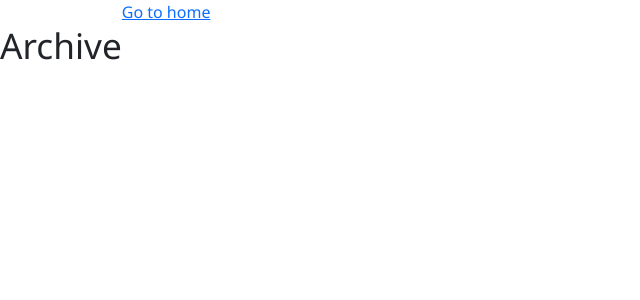
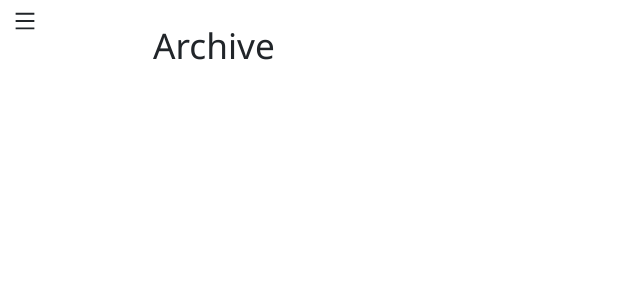
Before and after one commit to Leia0rgana/trading-management-system-ui, a React (Create React App) app: page /archive in a window 1280 px wide. Shown: the top 300 px of the page, without its empty margins (0-640 px from the left). Built offline with nearby package versions, Linux system fonts and the light colour scheme.

Commit message:
routing modifications

```diff
--- a/src/App.css
+++ b/src/App.css
@@ -1,5 +1,11 @@
 .App {
   display: flex;
+  align-items: flex-start;
+}
+.main-content {
+  text-align: center;
+  width: 80%;
+  margin: 0 auto;
 }
 
 h1 {
--- a/src/App.js
+++ b/src/App.js
@@ -2,15 +2,19 @@ import './App.css'
 import { BrowserRouter, Routes, Route } from 'react-router-dom'
 import Home from './components/Home'
 import Archive from './components/Archive'
+import MainLayout from './layouts/MainLayout'
+import PageNotFound from './components/PageNotFound'
 
 export default function App() {
   return (
     <BrowserRouter>
       <div className="App">
         <Routes>
-          <Route path="/" element={<Home />} />
-          <Route path="/archive" element={<Archive />} />
-          <Route path="*" element={<h1>Page not found</h1>} />
+          <Route path="/" element={<MainLayout />}>
+            <Route index element={<Home />} />
+            <Route path="archive" element={<Archive />} />
+          </Route>
+          <Route path="*" element={<PageNotFound />} />
         </Routes>
       </div>
     </BrowserRouter>
--- a/src/components/Archive.js
+++ b/src/components/Archive.js
@@ -1,11 +1,7 @@
-import { Link } from 'react-router-dom'
-
 export default function Archive() {
   return (
-    <>
+    <div className="main-content">
       <h1>Archive</h1>
-      <Link to="/">Go to home</Link>{' '}
-      {/*the way we can get to another page without reloading current page*/}
-    </>
+    </div>
   )
 }
--- a/src/components/Home.js
+++ b/src/components/Home.js
@@ -5,16 +5,11 @@ import OpenedDealList from './Deals/OpenedDealList'
 import { useState, useEffect } from 'react'
 import axios from 'axios'
 import { baseURL } from './Deals/ClosedDealList'
-import Sidebar from './UI/Sidebar'
-import { AiOutlineMenu } from 'react-icons/ai'
-import { IconContext } from 'react-icons'
-import { Button } from 'react-bootstrap'
 
 export default function Home() {
   const [clickedDealNames, setClickedDealNames] = useState([])
   const [buttonStyle, setButtonStyle] = useState('light')
   const [openedDeals, setOpenedDeals] = useState([])
-  const [sidebarExpanded, setSidebarExpanded] = useState(false)
 
   useEffect(() => {
     async function fetchData() {
@@ -39,20 +34,7 @@ export default function Home() {
   }
 
   return (
-    <>
-      <div>
-        {/* z-index*/}
-        <IconContext.Provider value={{ color: '#212529', size: '1.5rem' }}>
-          <Button
-            variant="custom"
-            onClick={() => setSidebarExpanded(!sidebarExpanded)}
-          >
-            <AiOutlineMenu />
-          </Button>
-        </IconContext.Provider>
-        <Sidebar sidebarExpanded={sidebarExpanded} />
-      </div>
-      <div className={styles.mainContent}>
+    <div className="main-content">
       <h1>Фьючерсы</h1>
       <DealNamesList
         clickedDealNames={clickedDealNames}
@@ -74,6 +56,5 @@ export default function Home() {
         </div>
       )}
     </div>
-    </>
   )
 }
--- a/src/components/Home.module.css
+++ b/src/components/Home.module.css
@@ -1,9 +1,3 @@
-.mainContent {
-  text-align: center;
-  width: 80%;
-  margin: 0 auto;
-}
-
 .deals {
   display: flex;
   justify-content: space-between;
--- /dev/null
+++ b/src/components/PageNotFound.js
@@ -0,0 +1,10 @@
+import { Link } from 'react-router-dom'
+
+export default function PageNotFound() {
+  return (
+    <div className="main-content">
+      <h2 style={{ margin: '40px' }}>Страница не найдена</h2>
+      <Link to="/">Перейти на главную</Link>
+    </div>
+  )
+}
--- /dev/null
+++ b/src/components/UI/Menu.js
@@ -0,0 +1,36 @@
+import Sidebar from './Sidebar'
+import { useState } from 'react'
+import styles from './Menu.module.css'
+import { AiOutlineMenu } from 'react-icons/ai'
+import { IconContext } from 'react-icons'
+import { Button } from 'react-bootstrap'
+
+export default function Menu() {
+  const [sidebarExpanded, setSidebarExpanded] = useState(false)
+  const [selectedSidebarItem, setSelectedSidebarItem] = useState(
+    window.location.pathname
+  )
+
+  const handleClick = (selectedItem) => {
+    setSelectedSidebarItem(selectedItem)
+    setSidebarExpanded(false)
+  }
+
+  return (
+    <div className={styles.menu}>
+      <IconContext.Provider value={{ color: '#212529', size: '1.5rem' }}>
+        <Button
+          variant="custom"
+          onClick={() => setSidebarExpanded(!sidebarExpanded)}
+        >
+          <AiOutlineMenu />
+        </Button>
+      </IconContext.Provider>
+      <Sidebar
+        sidebarExpanded={sidebarExpanded}
+        onSidebarItemSelect={handleClick}
+        selectedSidebarItem={selectedSidebarItem}
+      />
+    </div>
+  )
+}
--- /dev/null
+++ b/src/components/UI/Menu.module.css
@@ -0,0 +1,5 @@
+.menu {
+  display: flex;
+  flex-direction: column;
+  align-items: flex-start;
+}
--- a/src/components/UI/Sidebar.js
+++ b/src/components/UI/Sidebar.js
@@ -1,23 +1,30 @@
+import { Link } from 'react-router-dom'
 import styles from './Sidebar.module.css'
 import { BiArchive } from 'react-icons/bi'
+
 const sidebarData = [
   {
     title: 'Архив сделок',
     icon: <BiArchive />,
-    link: '/archive',
+    link: 'archive',
   },
   {
     title: 'Домой',
     icon: <BiArchive />,
-    link: '/',
+    link: '',
   },
   {
     title: 'Контакты',
     icon: <BiArchive />,
-    link: '/contacts',
+    link: 'contacts',
   },
 ]
-export default function Sidebar({ sidebarExpanded }) {
+
+export default function Sidebar({
+  sidebarExpanded,
+  onSidebarItemSelect,
+  selectedSidebarItem,
+}) {
   return (
     <>
       {sidebarExpanded && (
@@ -25,18 +32,17 @@ export default function Sidebar({ sidebarExpanded }) {
           <ul className={styles.sidebarList}>
             {sidebarData.map((item, key) => {
               return (
-                <li
+                <Link
+                  to={item.link}
                   key={key}
                   className={`${styles.row} ${
-                    window.location.pathname === item.link && styles.active
+                    `/${item.link}` === selectedSidebarItem && styles.active
                   }`}
-                  onClick={() => {
-                    window.location.pathname = item.link
-                  }}
+                  onClick={() => onSidebarItemSelect(`/${item.link}`)}
                 >
                   <div className={styles.icon}>{item.icon}</div>
-                  <div className={styles.title}>{item.title}</div>
-                </li>
+                  <div className={styles.title}>{item.title} </div>
+                </Link>
               )
             })}
           </ul>
--- a/src/components/UI/Sidebar.module.css
+++ b/src/components/UI/Sidebar.module.css
@@ -1,6 +1,6 @@
 .sidebar {
   width: 10vw;
-  height: 100%;
+  height: 100em;
   background-color: #d3d4d55c;
   border-top-right-radius: 20px;
 }
@@ -18,11 +18,14 @@
   align-items: center;
   width: 100%;
   height: 60px;
-  list-style-type: none;
+  text-decoration: none;
+  color: black;
 }
+
 .row:first-child {
   border-top-right-radius: 20px;
 }
+
 .row:hover {
   cursor: pointer;
   background-color: #157347;
--- /dev/null
+++ b/src/layouts/MainLayout.js
@@ -0,0 +1,11 @@
+import { Outlet } from 'react-router-dom'
+import Menu from '../components/UI/Menu'
+
+export default function MainLayout() {
+  return (
+    <>
+      <Menu />
+      <Outlet />
+    </>
+  )
+}
```
Lines whose indentation alone changed are shown as unchanged.
